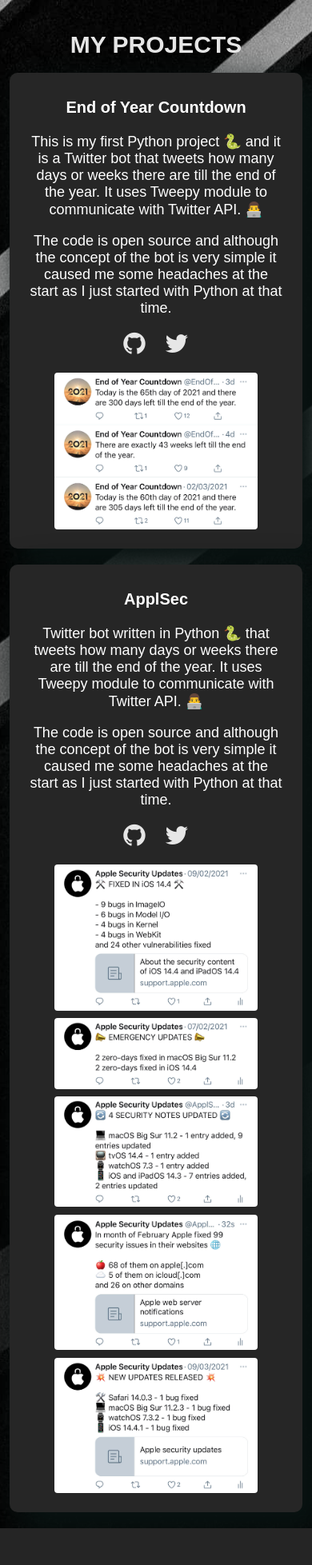
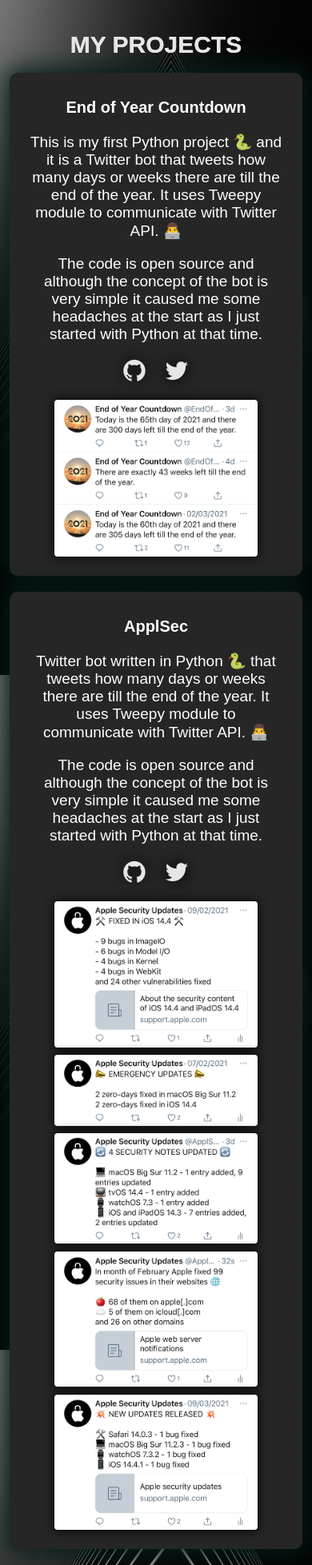
Before and after one commit to amadejpapez/amadejpapez.com, a Django app: page /projects/ in a window 390 px wide. Shown: the whole page at 80% size. Before the commit the page ends 1911 px from the top, so only its background shows below. Run offline with Django 3.2, Linux system fonts and the light colour scheme.

Commit message:
Improved design - background, shadows

```diff
--- a/main/static/main.css
+++ b/main/static/main.css
@@ -1,27 +1,13 @@
 html {
-    background: black url("images/josh-rose-trYl7JYATH0-unsplash.jpg") no-repeat fixed center;
-    font-family: Arial, Helvetica, sans-serif;
-    margin: 0;
-    padding: 0;
+    scroll-behavior: smooth;
 }
 
 body {
+    background: black url("images/josh-rose-trYl7JYATH0-unsplash.jpg") top left / 100% auto no-repeat fixed;
+    font-family: Arial, Helvetica, sans-serif;
     color: white;
     margin: 4% 9%;
     text-align: center;
-}
-
-.images {
-    display: flex;
-    flex-direction: row;
-    justify-content: center;
-    align-items: center;
-    margin-bottom: 40px;
-}
-
-.images img {
-    width: 80px;
-    padding: 0 10px;
 }
 
 h1 {
@@ -39,26 +25,40 @@ h2 {
     border-radius: 10px;
     padding: 15px 25px;
     margin-bottom: 20px;
-    box-shadow: 20px 20px 40px 10px #091312;
+    box-shadow: 0 0 30px 5px #051f1c;
+}
+
+#project p {
+    font-size: 19px;
+}
+
+.images {
+    display: flex;
+    flex-direction: row;
+    justify-content: center;
+    align-items: center;
+    margin-bottom: 40px;
+}
+
+.images img {
+    width: 80px;
+    padding: 0 10px;
+    filter: drop-shadow(0 0 20px black);
 }
 
 .demo img {
     width: 40%;
     display: block;
-    margin: auto;
-    margin-bottom: 3%;
+    margin: auto auto 3% auto;
     border-radius: 4px;
-}
-
-#project p {
-    font-size: 19px;
-    color: white;
+    filter: drop-shadow(0 0 7px black);
 }
 
 .links {
     color: #e6e6e6;
     text-decoration: none;
     margin: 0 10px 20px 10px;
+    filter: drop-shadow(0 0 10px black);
 }
 
 
@@ -80,10 +80,6 @@ h2 {
         width: 50px;
     }
 
-    #project p {
-        font-size: 18px;
-    }
-
     .demo img {
         width: 80%;
     }
--- a/main/templates/main.html
+++ b/main/templates/main.html
@@ -6,7 +6,7 @@
         <meta name="viewport" content="width=device-width, initial-scale=1.0">
         <link rel="stylesheet" type="text/css" href="{% static "main.css" %}">
         <link rel="icon" href="{% static "images/icon.png" %}">
-        <link rel="apple-touch-icon" href="{% static "images/icon.png" %}">
+        <link rel="apple-touch-icon" href="{% static "images/apple-touch-icon.png" %}">
         <link rel="stylesheet" href="https://cdnjs.cloudflare.com/ajax/libs/font-awesome/4.7.0/css/font-awesome.min.css">
         <title>About me</title>
     </head>
--- a/main/templates/projects.html
+++ b/main/templates/projects.html
@@ -6,13 +6,13 @@
         <meta name="viewport" content="width=device-width, initial-scale=1.0">
         <link rel="stylesheet" type="text/css" href="{% static "main.css" %}">
         <link rel="icon" href="{% static "images/icon.png" %}">
-        <link rel="apple-touch-icon" href="{% static "images/icon.png" %}">
+        <link rel="apple-touch-icon" href="{% static "images/apple-touch-icon.png" %}">
         <link rel="stylesheet" href="https://cdnjs.cloudflare.com/ajax/libs/font-awesome/4.7.0/css/font-awesome.min.css">
         <title>My projects</title>
     </head>
 
     <body>
-        <a href="/" class="links" style="margin: auto 0 30px 0;"><h1>MY PROJECTS</h1></a>
+        <a href="/" class="links" style="margin: auto 0 30px 0; filter: drop-shadow(0 0 0)"><h1>MY PROJECTS</h1></a>
 
         <div id="project">
             <h2>End of Year Countdown</h2>
--- a/website/settings.py
+++ b/website/settings.py
@@ -27,7 +27,7 @@ if os.path.isfile(dotenv_file):
 SECRET_KEY = os.environ['SECRET_KEY']
 
 # SECURITY WARNING: don't run with debug turned on in production!
-DEBUG = True
+DEBUG = False
 
 ALLOWED_HOSTS = ["amadejpapez.eu.pythonanywhere.com", "127.0.0.1"]
 
```
Also changed, not shown: main/static/images/apple-touch-icon.png (added).
